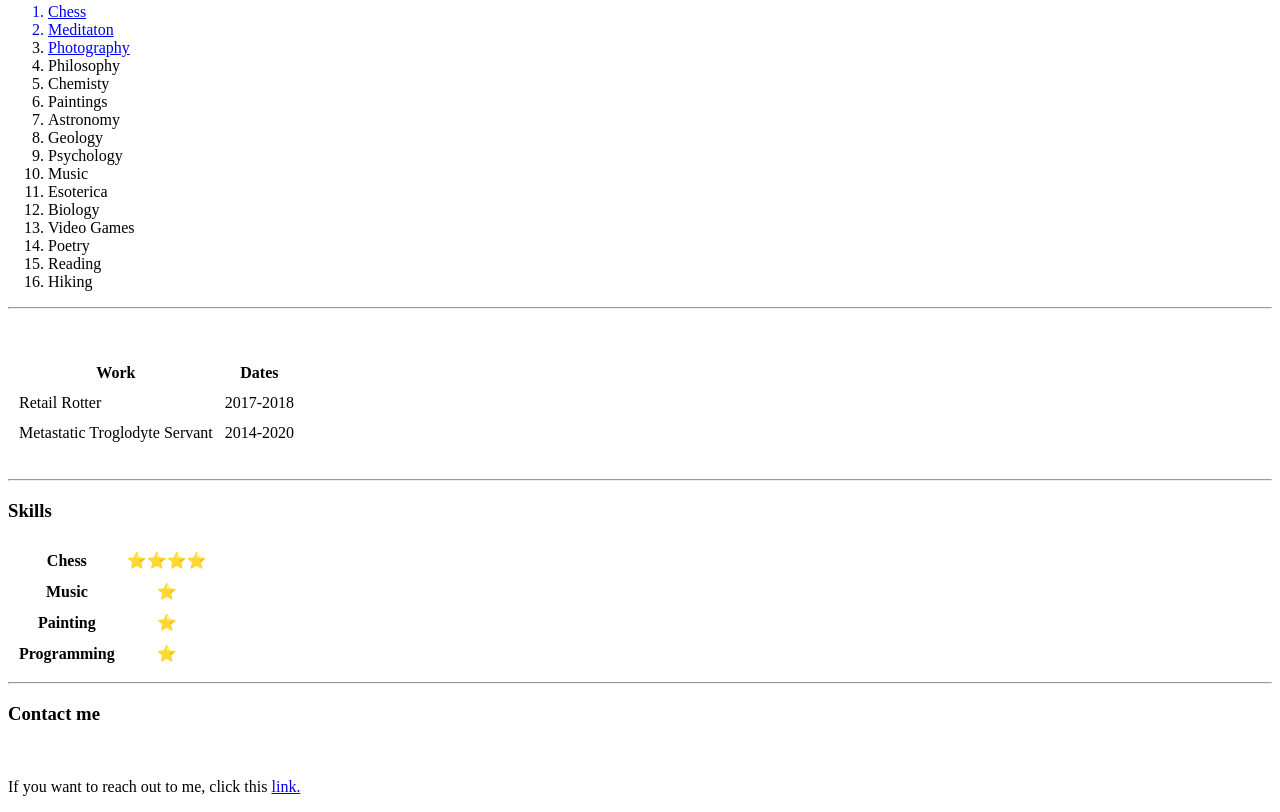
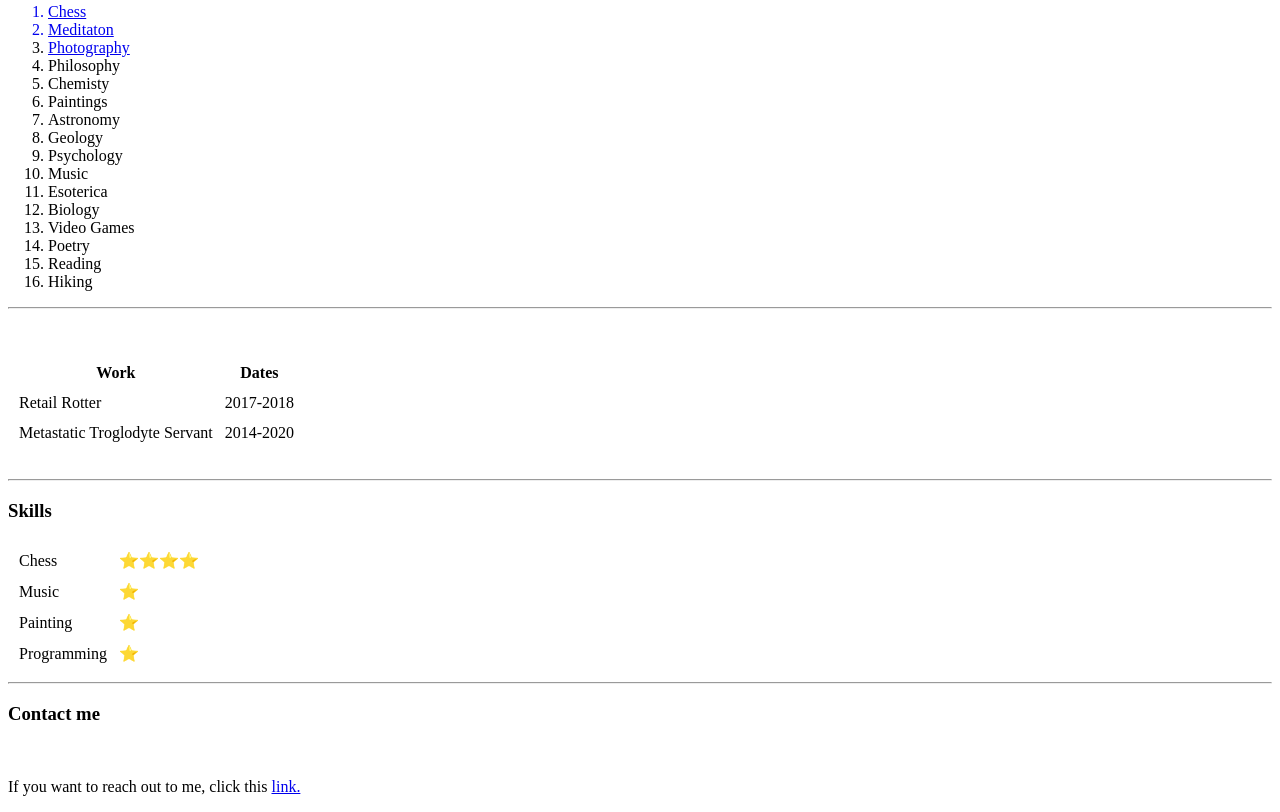
Before and after one commit to BERSERKRobot/cv, a plain HTML site: page index.html in a window 1280 px wide. Shown: the part 1036-1848 px from the top of the page. Drawn offline with Linux system fonts and the light colour scheme.

Commit message:
Add files via upload

```diff
--- a/index.html
+++ b/index.html
@@ -84,21 +84,21 @@
   <table cellspacing="10">
     <tr>
 
-      <th>Chess</th>
-      <th>⭐⭐⭐⭐ </th>
+      <td>Chess</td>
+      <td>⭐⭐⭐⭐ </td>
     </tr>
     <tr>
-      <th>Music</th>
-      <th>⭐</th>
+      <td>Music</td>
+      <td>⭐</td>
     </tr>
 
     <tr>
-      <th>Painting</th>
-      <th>⭐</th>
+      <td>Painting</td>
+      <td>⭐</td>
     </tr>
     <tr>
-      <th>Programming</th>
-      <th>⭐</th>
+      <td>Programming</td>
+      <td>⭐</td>
     </tr>
 
   </table>
```
